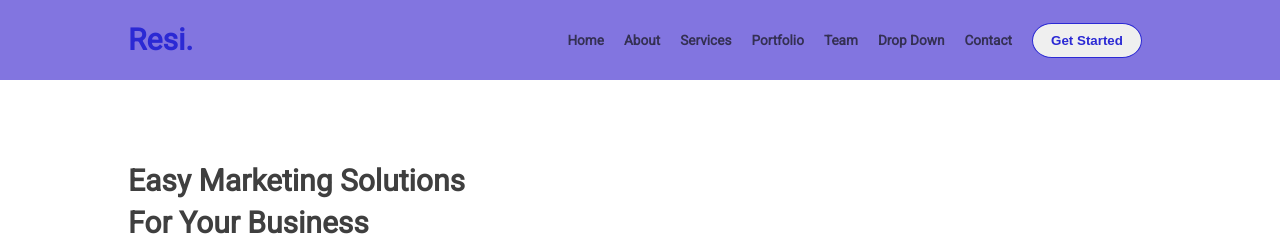
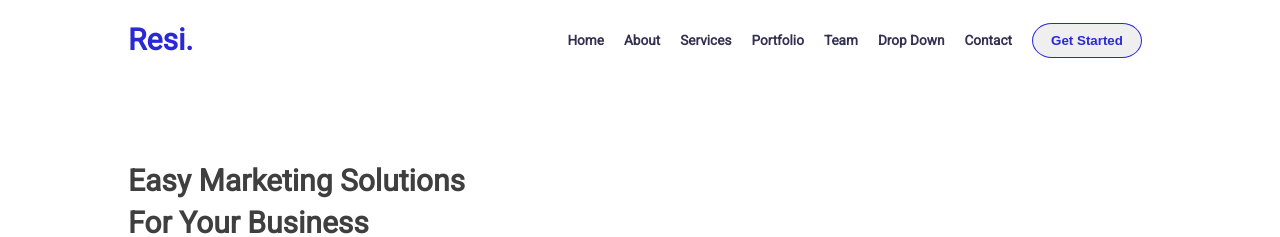
Before and after one commit to dzenankosuta/sajt-test, a plain HTML site: page index.html in a window 1280 px wide. Shown: the top 237 px of the page. Drawn offline with Linux system fonts and the light colour scheme.

Commit message:
second site commit

```diff
--- a/style.css
+++ b/style.css
@@ -21,7 +21,6 @@ body {
 header {
     width: 100vw;
     height: 10vh;
-    background-color: #8275e0;
     color: #343053;
     position: sticky;
     top: 0;
```
